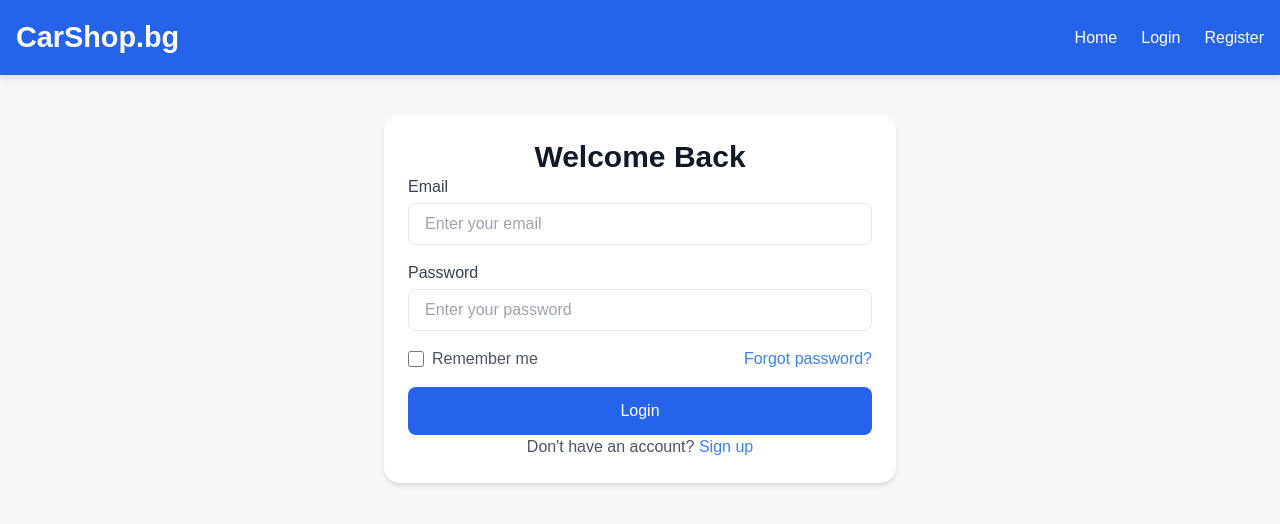
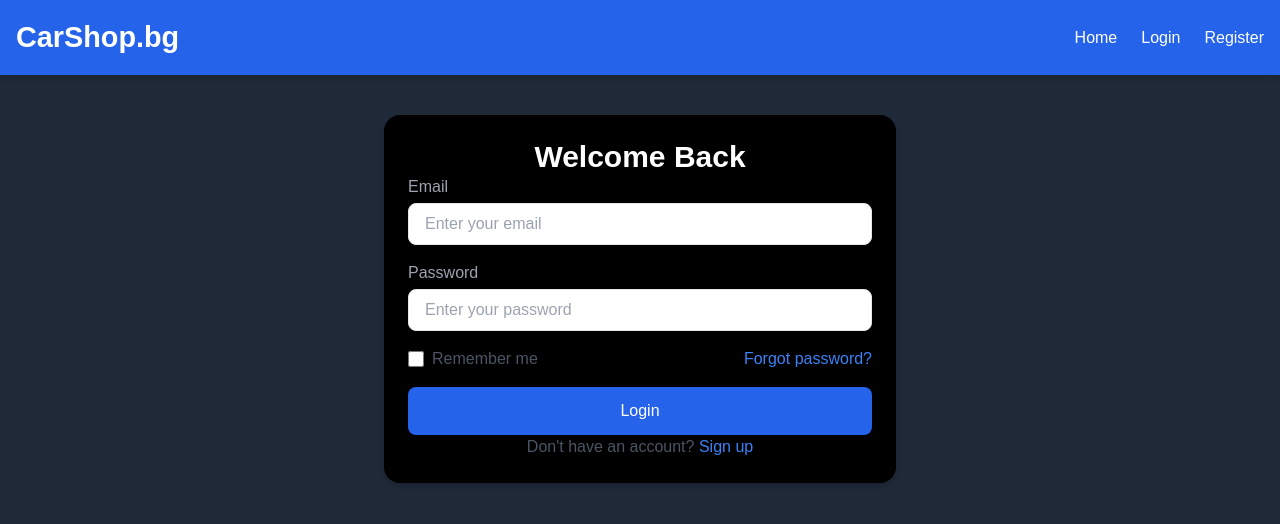
Before and after one commit to MartinSakaliev12/softuni-react-project, a React (Vite) app in the folder client/: page /login in a window 1280 px wide. Shown: the top 524 px of the page. Built offline with nearby package versions, Linux system fonts and the light colour scheme.

Commit message:
style changes

```diff
--- a/client/index.html
+++ b/client/index.html
@@ -6,7 +6,7 @@
     <title>Продажба на автомобили втора ръка</title>
     <script src="https://cdn.tailwindcss.com"></script>
   </head>
-  <body id="root">
+  <body id="root" class = "bg-gray-800">
 
     <script type="module" src="/src/main.jsx"></script>
   </body>
--- a/client/src/components/catalogComponent.jsx
+++ b/client/src/components/catalogComponent.jsx
@@ -13,7 +13,7 @@ export default function Catalog(){
     {/* <SearchComponent/> */}
     <section className="cars-grid">
       <div className="car-card">
-        <img src="https://g1-bg.cars.bg/2025-03-09_2/67cddf656a696dcacb09c004o.jpg" alt="Toyota Corolla" />
+        <img src="Screenshot 2023-03-22 213431.png" alt="Toyota Corolla" />
         <div className="info">
           <h3>Toyota Corolla</h3>
           <p>2023 - Бензин</p>
--- a/client/src/components/createComponent.jsx
+++ b/client/src/components/createComponent.jsx
@@ -1,33 +1,47 @@
-function CreateComponent(){
-    return(<>
+import { useActionState } from "react"
+
+function CreateComponent() {
+
+  const createSubmitHandler =  (prevData, formData) => {
+    const data = Object.fromEntries(formData)
+
+    console.log(data.imageFile)
+  }
+
+  const[values, createActionm, isPending] = useActionState(createSubmitHandler,{})
+  return (<>
     {/* Форма за създаване на обява */}
     <section className="bg-white p-8 mt-8 mx-auto max-w-4xl shadow-lg rounded-xl">
       <h2 className="text-3xl font-semibold text-center mb-6">
         Създай нова обява
       </h2>
-    <form>
+      <form action={createActionm}>
         <div className="grid grid-cols-1 md:grid-cols-2 gap-4">
           <input
             type="text"
             placeholder="Марка"
             className="p-3 border rounded-lg w-full focus:ring-2 focus:ring-blue-500"
+            name="brand"
           />
           <input
             type="text"
             placeholder="Модел"
             className="p-3 border rounded-lg w-full focus:ring-2 focus:ring-blue-500"
+            name="model"
           />
           <input
             type="number"
             placeholder="Година"
             className="p-3 border rounded-lg w-full focus:ring-2 focus:ring-blue-500"
+            name="year"
           />
           <input
             type="text"
             placeholder="Мощност"
             className="p-3 border rounded-lg w-full focus:ring-2 focus:ring-blue-500"
+            name="power"
           />
-        <select className="p-3 border rounded-lg w-full focus:ring-2 focus:ring-blue-500">
+          <select className="p-3 border rounded-lg w-full focus:ring-2 focus:ring-blue-500" name="fuel">
             <option value="">Гориво</option>
             <option value="Diesel">Дизел</option>
             <option value="Petrol">Бензин</option>
@@ -36,19 +50,22 @@ function CreateComponent(){
             type="number"
             placeholder="Цена ($)"
             className="p-3 border rounded-lg w-full focus:ring-2 focus:ring-blue-500"
+            name="price"
           />
           <input
             type="number"
             placeholder="Пробег (км)"
             className="p-3 border rounded-lg w-full focus:ring-2 focus:ring-blue-500"
+            name="mileage"
           />
         </div>
         <textarea
           placeholder="Описание"
           className="p-3 border rounded-lg w-full mt-4 h-32 focus:ring-2 focus:ring-blue-500"
           defaultValue={""}
+          name="description"
         />
-      <input type="file" className="mt-4" />
+        <input type="file" className="mt-4" name = "imageFile"/>
         <button className="w-full bg-blue-600 text-white py-3 rounded-lg mt-4 hover:bg-blue-700">
           Публикувай
         </button>
--- a/client/src/components/css/header.css
+++ b/client/src/components/css/header.css
@@ -67,7 +67,7 @@ body {
     transition: color 0.3s ease;
   }
   .navbar nav ul li a:hover {
-    color: #e2e8f0;
+    color: #a1abb7;
   }
 
   /* Популярни автомобили */
--- a/client/src/components/headerComponents.jsx
+++ b/client/src/components/headerComponents.jsx
@@ -8,8 +8,8 @@ export default function Header(){
 
     return (<>
         <header className="navbar">
-  <div className="logo">CarShop.bg</div>
-  <nav>
+    <div className="logo">CarShop.bg</div>
+    <nav>
     <ul>
       <li>
         <Link to="/">Home</Link>
--- a/client/src/components/loginComponent.jsx
+++ b/client/src/components/loginComponent.jsx
@@ -30,9 +30,9 @@ export default function Login (){
 
   })
     return(<>
-        <div className="w-full max-w-lg p-6 bg-white shadow-md rounded-2xl mx-auto mt-10">
-  <h2 className="text-3xl font-bold text-center text-gray-900">Welcome Back</h2>
-  <form className="space-y-4" action={loginAction} >
+        <div className="w-full max-w-lg p-6 bg-black shadow-md rounded-2xl mx-auto mt-10">
+      <h2 className="text-3xl font-bold text-center text-white">Welcome Back</h2>
+      <form className="space-y-4" action={loginAction} >
     {
       error?
       <label className="text-red-600 font-semibold">
@@ -42,7 +42,7 @@ export default function Login (){
 
     }
     <div>
-      <label className="block text-gray-700">Email</label>
+      <label className="block text-gray-400">Email</label>
       <input
         type="email"
         placeholder="Enter your email"
@@ -52,7 +52,7 @@ export default function Login (){
       />
     </div>
     <div>
-      <label className="block text-gray-700">Password</label>
+      <label className="block text-gray-400">Password</label>
       <input
         type="password"
         placeholder="Enter your password"
```
Lines whose indentation alone changed are shown as unchanged.
